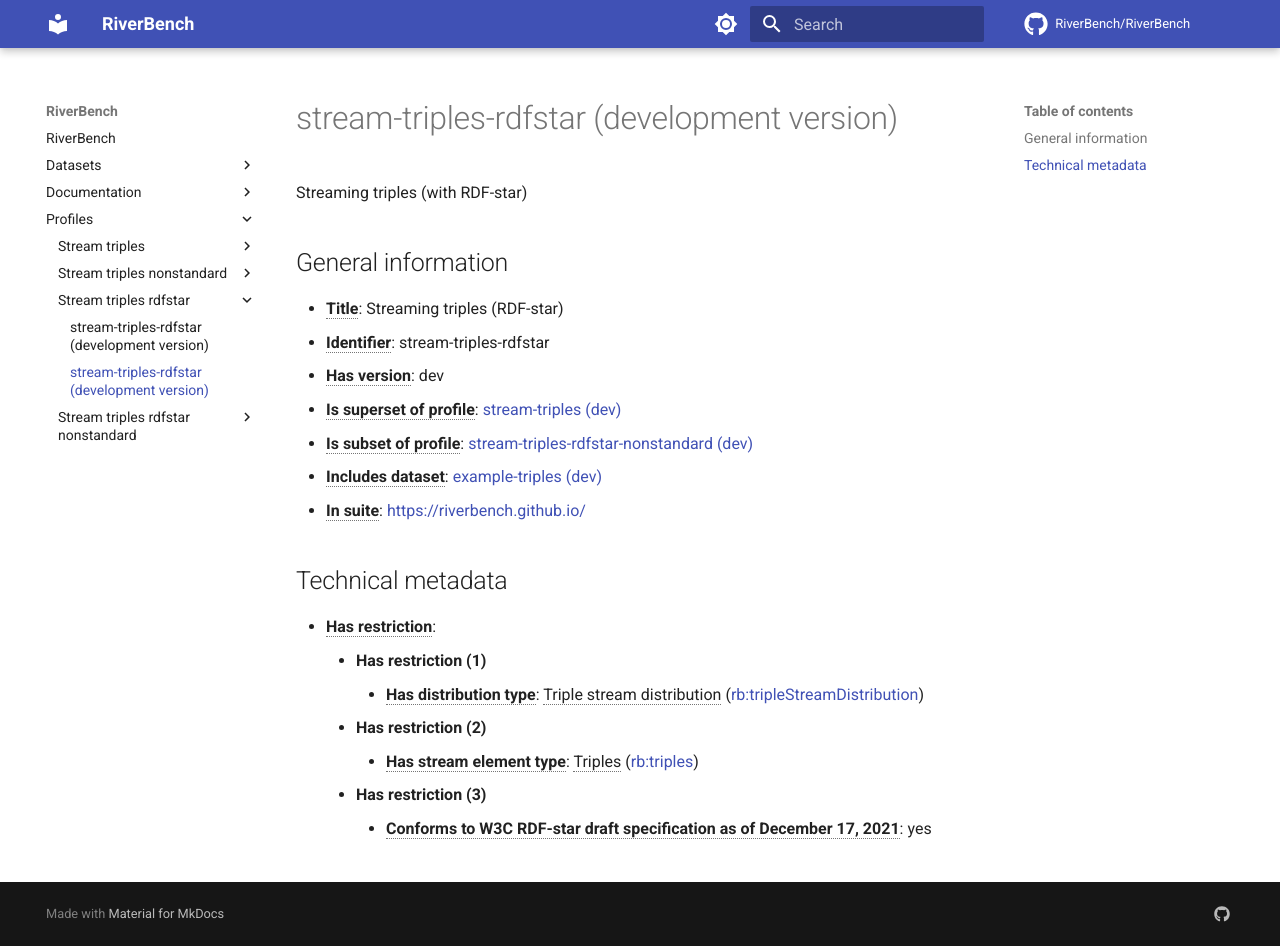
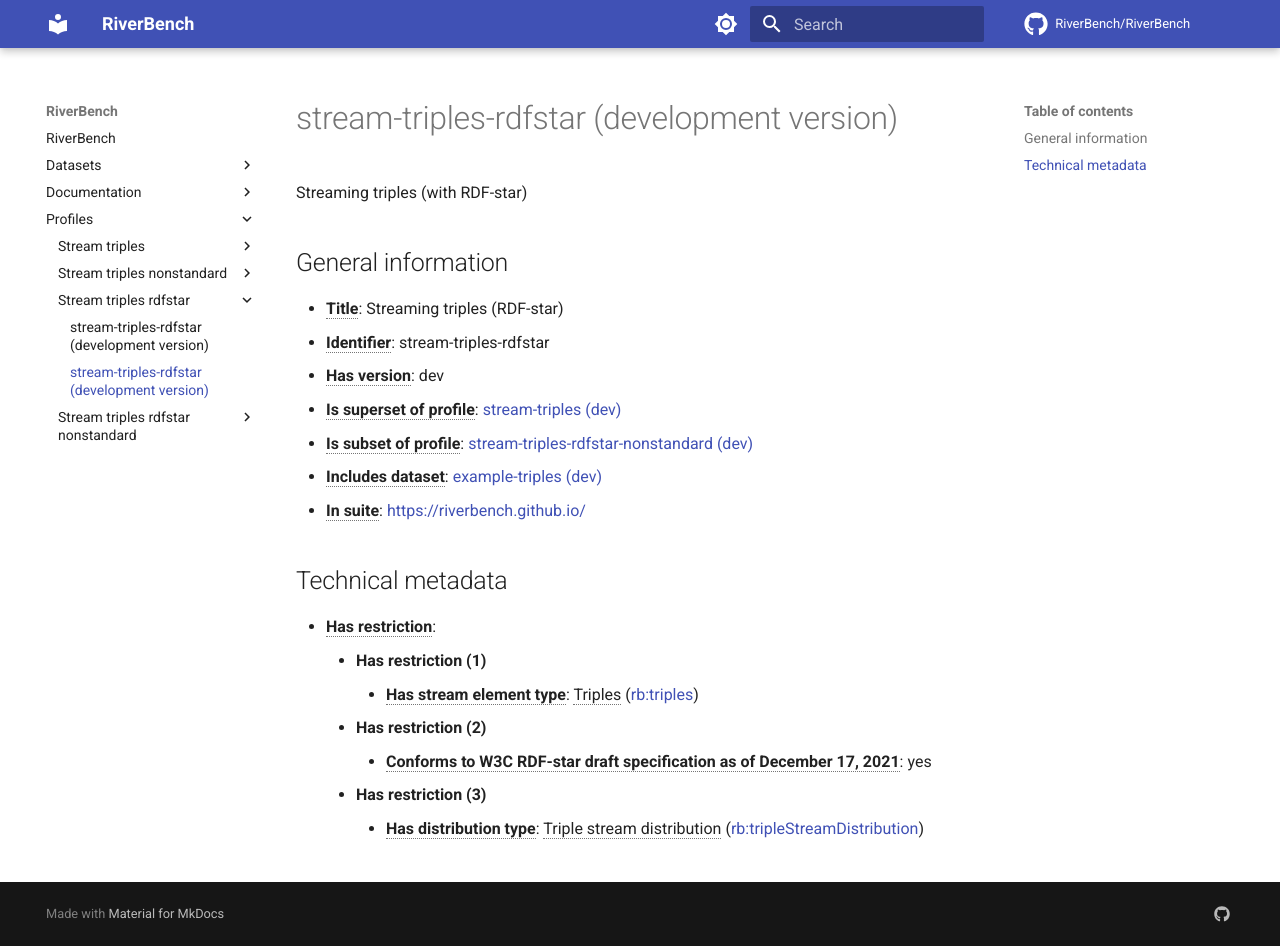
Before and after one commit to RiverBench/riverbench.github.io, an MkDocs documentation site: the page built from docs/profiles/stream-triples-rdfstar/dev.md, in a window 1280 px wide and 946 px high. Built offline with MkDocs 1.6.1 and Material for MkDocs 9.7.7, drawn with Linux system fonts in a browser that asks for light colours; comment, search, counter and statistics services are not loaded.

Commit message:
Automatic docs update (dev)

```diff
--- a/docs/profiles/stream-triples-rdfstar/dev.md
+++ b/docs/profiles/stream-triples-rdfstar/dev.md
@@ -16,8 +16,8 @@ Streaming triples (with RDF-star)
 
 - **<abbr title="Has profile restriction. The restrictions are joined with the AND operator.">Has restriction</abbr>**:
     - **Has restriction (1)**
+        - **<abbr title="Indicates the type of contents of each stream element">Has stream element type</abbr>**: <abbr title="Triple streams consist of elements, where each element is an RDF graph.">Triples</abbr> ([rb:triples](https://riverbench.github.io/schema/dataset#triples))
+    - **Has restriction (2)**
+        - **<abbr title="Whether the dataset is RDF-star compliant, i.e., does not use any non-standard features. Note that all standard RDF 1.1 datasets also qualify, as RDF-star is a superset of RDF 1.1.">Conforms to W3C RDF-star draft specification as of December 17, 2021</abbr>**: yes
+    - **Has restriction (3)**
         - **<abbr title="Indicates the type of RiverBench dataset distribution">Has distribution type</abbr>**: <abbr title="The dataset is distributed as a stream of RDF triples.">Triple stream distribution</abbr> ([rb:tripleStreamDistribution](https://riverbench.github.io/schema/dataset#tripleStreamDistribution))
-    - **Has restriction (2)**
-        - **<abbr title="Indicates the type of contents of each stream element">Has stream element type</abbr>**: <abbr title="Triple streams consist of elements, where each element is an RDF graph.">Triples</abbr> ([rb:triples](https://riverbench.github.io/schema/dataset#triples))
-    - **Has restriction (3)**
-        - **<abbr title="Whether the dataset is RDF-star compliant, i.e., does not use any non-standard features. Note that all standard RDF 1.1 datasets also qualify, as RDF-star is a superset of RDF 1.1.">Conforms to W3C RDF-star draft specification as of December 17, 2021</abbr>**: yes
```
Also changed, not shown: docs/profiles/stream-triples/dev.md (+2 -2 lines).
